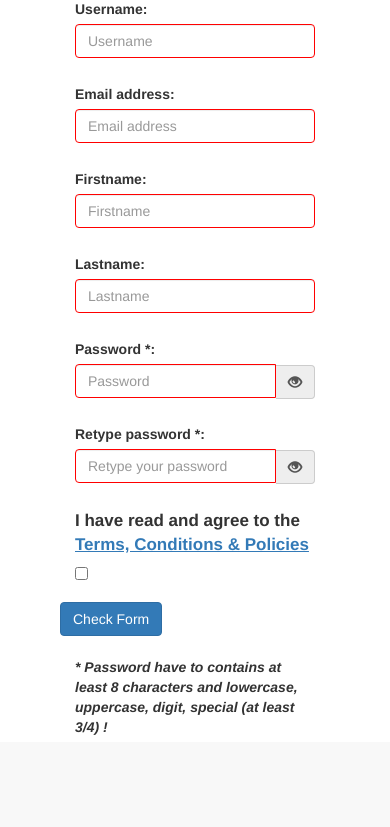
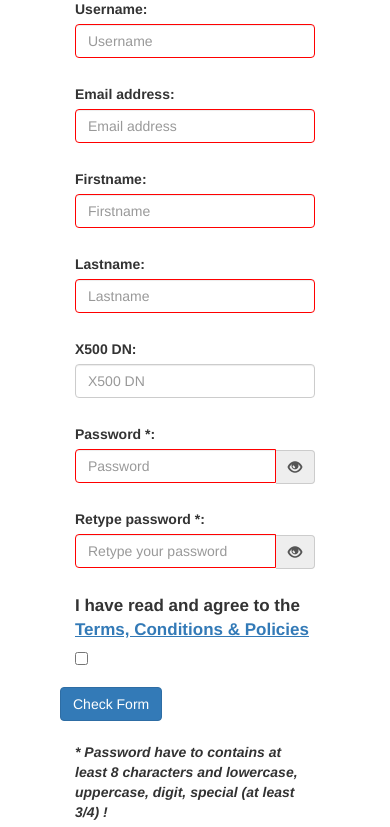
Before and after one commit to marchal-duval/openstack-register, a Django app: template openstack_registration/registration/templates/register_get_html.html in a window 390 px wide; the page is wider, and only the part inside the window is pictured. Shown: the part 504-1331 px from the top of that part. Before the commit the page ends 1239 px from the top of that part, so only its background shows below. Run offline with Django 3.2, Linux system fonts and the light colour scheme; the template is opened without the code that fills it, so the values that code supplies are empty; some libraries are stand-ins or nearby versions.

Commit message:
add X500 fields in form; update support's url

```diff
--- a/openstack_registration/registration/templates/base.html
+++ b/openstack_registration/registration/templates/base.html
@@ -52,7 +52,7 @@
                              <a href="/policies" type="button" role="button">Policies</a>
                          </li>
                          <li>
-                             <a href="https://glpi-openstack.lal.in2p3.fr/" type="button" target="_blank">Support</a>
+                             <a href="https://cloud-support.lal.in2p3.fr/" type="button" target="_blank">Support</a>
                          </li>
                      </ul>
                      <ul class="nav navbar-nav navbar-right">
--- a/openstack_registration/registration/templates/register_get_html.html
+++ b/openstack_registration/registration/templates/register_get_html.html
@@ -236,42 +236,42 @@ function check_password_constraints() {
 
 function check_empty_fields() {
     if ( $("#usernameInput").val() != '') {
-        $("#usernameInput").attr('style', 'border-color:black;')
+        $("#usernameInput").attr('style', 'border-color:;')
     }
     else {
         $("#usernameInput").attr('style', 'border-color:red;')
     }
 
     if ( $("#emailInput").val() != '') {
-        $("#emailInput").attr('style', 'border-color:black;')
+        $("#emailInput").attr('style', 'border-color:;')
     }
     else {
         $("#emailInput").attr('style', 'border-color:red;')
     }
 
     if ( $("#firstnameInput").val() != '') {
-        $("#firstnameInput").attr('style', 'border-color:black;')
+        $("#firstnameInput").attr('style', 'border-color:;')
     }
     else {
         $("#firstnameInput").attr('style', 'border-color:red;')
     }
 
     if ( $("#lastnameInput").val() != '') {
-        $("#lastnameInput").attr('style', 'border-color:black;')
+        $("#lastnameInput").attr('style', 'border-color:;')
     }
     else {
         $("#lastnameInput").attr('style', 'border-color:red;')
     }
 
     if ( $("#passwordInput").val() != '') {
-        $("#passwordInput").attr('style', 'border-color:black;')
+        $("#passwordInput").attr('style', 'border-color:;')
     }
     else {
         $("#passwordInput").attr('style', 'border-color:red;')
     }
 
     if ( $("#checkPasswordInput").val() != '') {
-        $("#checkPasswordInput").attr('style', 'border-color:black;')
+        $("#checkPasswordInput").attr('style', 'border-color:;')
     }
     else {
         $("#checkPasswordInput").attr('style', 'border-color:red;')
@@ -336,6 +336,15 @@ function isValidEmailAddress(emailAddress) {
             </div>
         </div>
         <div class="form-group col-sm-10">
+            <label id="xDNLabel" class="control-label col-sm-2">X500 DN: </label>
+            <div id="xDN" class="col-sm-3">
+                <input id="xDNInput" type="text" value="" class="form-control" placeholder="X500 DN" aria-describedby="basic-addon1">
+            </div>
+            <div class="col-sm-5">
+                <p id="errorXDN" style="color:red"></p>
+            </div>
+        </div>
+        <div class="form-group col-sm-10">
             <label id="passwordLabel" class="control-label col-sm-2">Password *: </label>
             <div id="password" class="col-sm-3">
                 <div class="input-group">
--- a/openstack_registration/registration/utils.py
+++ b/openstack_registration/registration/utils.py
@@ -189,7 +189,7 @@ def send_mail(username,
                   "Your domain is 'stratuslab'.\n" \
                   "Your Username is '{}'.\n" \
                   "\n\nDon't reply at this email.\n" \
-                  "Support : https://glpi-openstack.lal.in2p3.fr/"\
+                  "Support : https://cloud-support.lal.in2p3.fr/"\
                   .format(firstname,
                           lastname,
                           username)
```
Also changed, not shown: openstack_registration/registration/Backend/OpenLdap.py (line endings or trailing spaces).
